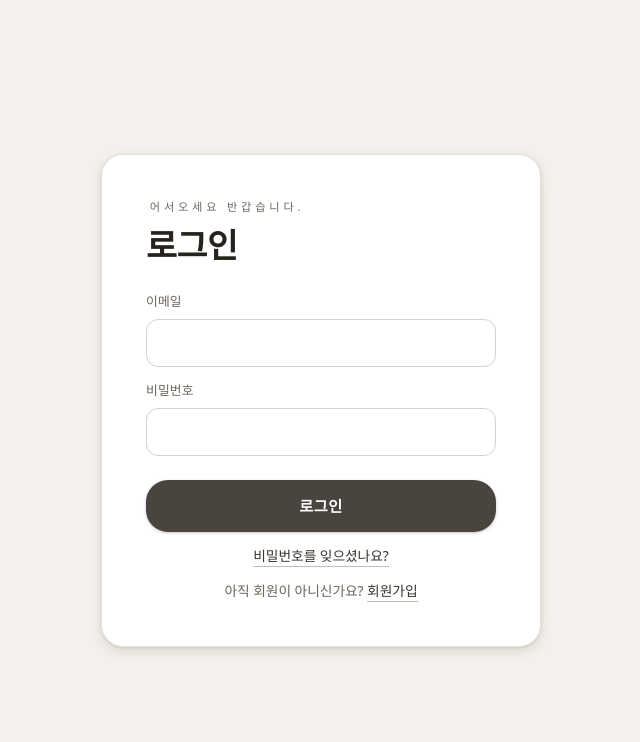
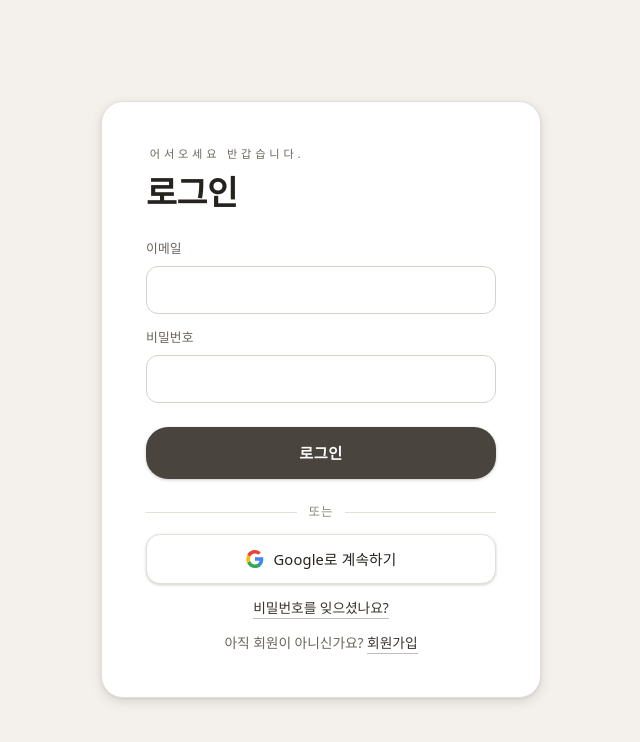
Before and after one commit to you4ranghe/interPapper, a Next.js app in the folder web/: page /login in a window 1280 px wide. Shown: the top 742 px of the page, without its empty margins (319-959 px from the left). Built offline with nearby package versions, Linux system fonts and the light colour scheme; no server answers; a web font is replaced by a local one.

Commit message:
260706_구글

```diff
--- a/web/src/app/admin/layout.tsx
+++ b/web/src/app/admin/layout.tsx
@@ -16,6 +16,8 @@ export default async function AdminLayout({ children }: { children: React.ReactN
     <div className="admin">
       <header className="admin-header">
         <span className="admin-title-m">서재관리</span>
+        {/* 테마 토글은 햄버거 밖 — 모바일에서 드롭다운 속 외톨이 아이콘이 되지 않도록 */}
+        <ThemeToggle />
         <TopBarMenu>
           <Link className="btn ghost admin-home-btn" href="/library">
             <svg viewBox="0 0 24 24" fill="none" stroke="currentColor" strokeWidth="2" strokeLinecap="round" strokeLinejoin="round" aria-hidden>
@@ -26,7 +28,6 @@ export default async function AdminLayout({ children }: { children: React.ReactN
           </Link>
           <AdminNav />
           <div className="admin-user">
-            <ThemeToggle />
             <span className="who">{session.profile?.name || session.email}</span>
             <LogoutButton />
           </div>
--- a/web/src/app/login/page.tsx
+++ b/web/src/app/login/page.tsx
@@ -4,6 +4,7 @@ import { useState } from "react";
 import Link from "next/link";
 import { useRouter } from "next/navigation";
 import { createClient } from "@/lib/supabase/client";
+import SocialAuthButtons from "@/components/SocialAuthButtons";
 
 export default function LoginPage() {
   const supabase = createClient();
@@ -39,6 +40,7 @@ export default function LoginPage() {
           <button className="pill-btn solid" type="submit" disabled={loading}>
             {loading ? "로그인 중…" : "로그인"}
           </button>
+          <SocialAuthButtons next="/library" />
           <p className="muted center"><Link href="/forgot-password">비밀번호를 잊으셨나요?</Link></p>
           <p className="muted center">아직 회원이 아니신가요? <Link href="/signup">회원가입</Link></p>
         </form>
--- a/web/src/app/signup/page.tsx
+++ b/web/src/app/signup/page.tsx
@@ -3,6 +3,7 @@
 import { useState } from "react";
 import Link from "next/link";
 import { createClient } from "@/lib/supabase/client";
+import SocialAuthButtons from "@/components/SocialAuthButtons";
 
 export default function SignupPage() {
   const supabase = createClient();
@@ -71,6 +72,7 @@ export default function SignupPage() {
             <button className="pill-btn solid" type="submit" disabled={loading}>
               {loading ? "처리 중…" : "가입하기"}
             </button>
+            <SocialAuthButtons next="/library" />
             <p className="muted center">이미 회원이신가요? <Link href="/login">로그인</Link></p>
           </form>
         )}
--- a/web/src/app/styles/admin.css
+++ b/web/src/app/styles/admin.css
@@ -74,8 +74,10 @@
 }
 .admin-tab.active::after { opacity: .95; transform: scaleX(1); }
 .admin-tab.active:hover { transform: none; background: var(--accent-tint); }
-.admin-user { margin-left: auto; display: flex; align-items: center; gap: 12px; }
+.admin-user { display: flex; align-items: center; gap: 12px; order: 11; }
 .admin-user .who { color: light-dark(#6b655c, #a49a8c); font-size: .88rem; letter-spacing: .02em; }
+/* 테마 토글(햄버거 밖) — 데스크톱은 우측 사용자 묶음 바로 앞에 그룹핑 */
+.admin-header > .theme-btn { order: 10; margin-left: auto; flex: none; }
 /* 헤더 '서재로 이동' 버튼 */
 .admin-home-btn { flex: none; text-decoration: none; }
 .admin-home-btn svg,
@@ -790,11 +792,13 @@
 /* ===== Admin 모바일 햄버거 ===== */
 .admin-title-m { display: none; }
 @media (max-width: 760px) {
-  .admin-header { flex-wrap: nowrap; justify-content: space-between; align-items: center; gap: 12px; }
+  .admin-header { flex-wrap: nowrap; justify-content: flex-start; align-items: center; gap: 10px; }
   .admin-title-m {
-    display: inline-flex; align-items: center;
+    display: inline-flex; align-items: center; margin-right: auto;
     font-size: 1.08rem; font-weight: 600; letter-spacing: .02em; color: var(--admin-ink);
   }
+  /* 테마 토글을 제목 오른쪽·햄버거 왼쪽에 나란히 (드롭다운 밖) */
+  .admin-header > .theme-btn { order: 0; margin-left: 0; }
   /* 햄버거 — 라이트 */
   .admin .topbar-burger {
     background: light-dark(#ffffff, #27221e);
--- a/web/src/app/styles/core.css
+++ b/web/src/app/styles/core.css
@@ -509,6 +509,31 @@
   50%      { opacity: 1; }
 }
 
+/* ===== 소셜 로그인(구글/카카오) 버튼 ===== */
+.social-auth { display: flex; flex-direction: column; gap: 10px; margin-top: 4px; }
+.social-divider { display: flex; align-items: center; gap: 12px; margin: 6px 0 2px; }
+.social-divider::before, .social-divider::after { content: ""; flex: 1; height: 1px; background: var(--line); }
+.social-divider span { color: light-dark(#8b847a, #8f8779); font-size: .78rem; letter-spacing: .08em; }
+.social-btn {
+  display: flex; align-items: center; justify-content: center; gap: 10px;
+  width: 100%; min-height: 50px; padding: 12px 18px;
+  border-radius: 14px; cursor: pointer; font-family: inherit;
+  font-size: .92rem; font-weight: 500; letter-spacing: .01em;
+  border: 1px solid transparent;
+  transition: transform .2s var(--ease-supa), background .2s, border-color .2s, box-shadow .2s, filter .2s;
+}
+.social-btn:active { transform: scale(.98); }
+.social-btn:focus-visible { outline: none; box-shadow: var(--focus-ring); }
+.social-btn:disabled { cursor: progress; filter: saturate(.7) brightness(.98); transform: none; }
+.social-ico { flex: none; }
+.social-btn.google {
+  background: light-dark(#ffffff, #27221e);
+  border-color: var(--line);
+  color: var(--ink);
+  box-shadow: var(--shadow-1);
+}
+.social-btn.google:hover:not(:disabled) { border-color: light-dark(#d7d1c8, #453f38); box-shadow: var(--shadow-2); transform: translateY(-1px); }
+
 .auth-err {
   color: light-dark(#c5221f, #ea9c93);
   font-size: .85rem;
--- /dev/null
+++ b/web/src/components/SocialAuthButtons.tsx
@@ -0,0 +1,55 @@
+"use client";
+
+import { useState } from "react";
+import { createClient } from "@/lib/supabase/client";
+
+// 구글 소셜 로그인 — 성공 시 브라우저가 구글로 이동하고,
+// 인증 후 /auth/callback 이 code 를 세션으로 교환한 뒤 next 로 리다이렉트한다.
+export default function SocialAuthButtons({ next = "/library" }: { next?: string }) {
+  const supabase = createClient();
+  const [loading, setLoading] = useState(false);
+  const [err, setErr] = useState("");
+
+  async function signIn() {
+    setErr("");
+    setLoading(true);
+    const { error } = await supabase.auth.signInWithOAuth({
+      provider: "google",
+      options: {
+        redirectTo: `${window.location.origin}/auth/callback?next=${encodeURIComponent(next)}`,
+      },
+    });
+    // 성공하면 리다이렉트되므로 이 아래는 실패했을 때만 도달
+    if (error) {
+      setLoading(false);
+      setErr(error.message);
+    }
+  }
+
+  return (
+    <div className="social-auth">
+      <div className="social-divider"><span>또는</span></div>
+      <button
+        type="button"
+        className="social-btn google"
+        onClick={signIn}
+        disabled={loading}
+      >
+        <GoogleIcon />
+        <span>{loading ? "이동 중…" : "Google로 계속하기"}</span>
+      </button>
+      {err && <p className="auth-err">{err}</p>}
+    </div>
+  );
+}
+
+function GoogleIcon() {
+  return (
+    <svg className="social-ico" viewBox="0 0 24 24" width="18" height="18" aria-hidden>
+      <path fill="#4285F4" d="M23.06 12.25c0-.86-.08-1.68-.22-2.47H12v4.68h6.2a5.3 5.3 0 0 1-2.3 3.48v2.9h3.72c2.18-2 3.44-4.96 3.44-8.59Z" />
+      <path fill="#34A853" d="M12 24c3.11 0 5.72-1.03 7.62-2.79l-3.72-2.9c-1.03.69-2.35 1.1-3.9 1.1-3 0-5.54-2.03-6.45-4.76H1.7v2.99A11.99 11.99 0 0 0 12 24Z" />
+      <path fill="#FBBC05" d="M5.55 14.65a7.2 7.2 0 0 1 0-4.6V7.06H1.7a12 12 0 0 0 0 10.58l3.85-2.99Z" />
+      <path fill="#EA4335" d="M12 4.75c1.69 0 3.21.58 4.4 1.72l3.3-3.3C17.72 1.2 15.11 0 12 0A11.99 11.99 0 0 0 1.7 6.06l3.85 2.99C6.46 6.78 9 4.75 12 4.75Z" />
+    </svg>
+  );
+}
```
Also changed, not shown: 2 other files (tests, documents, lock files or other folders).
